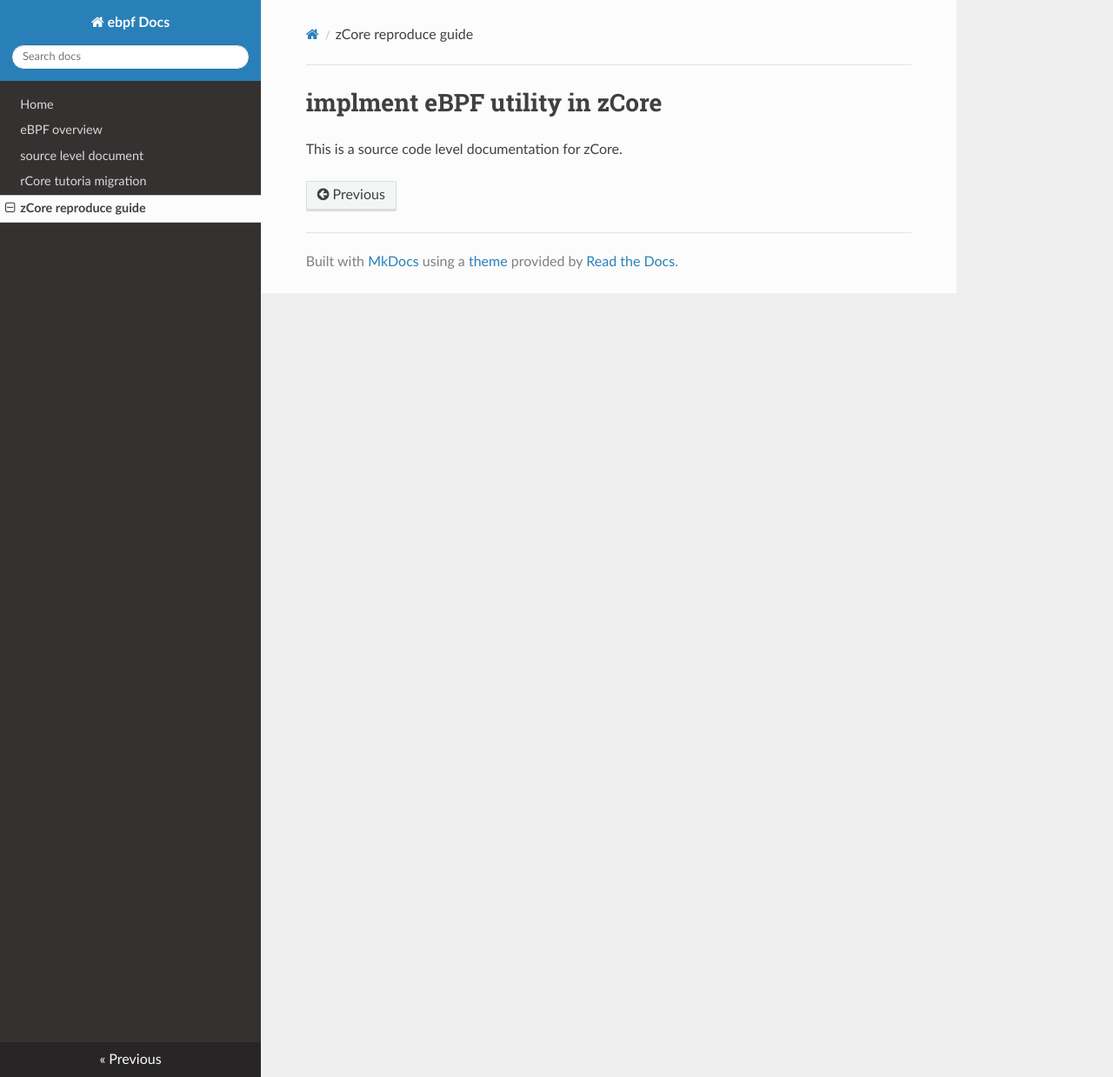
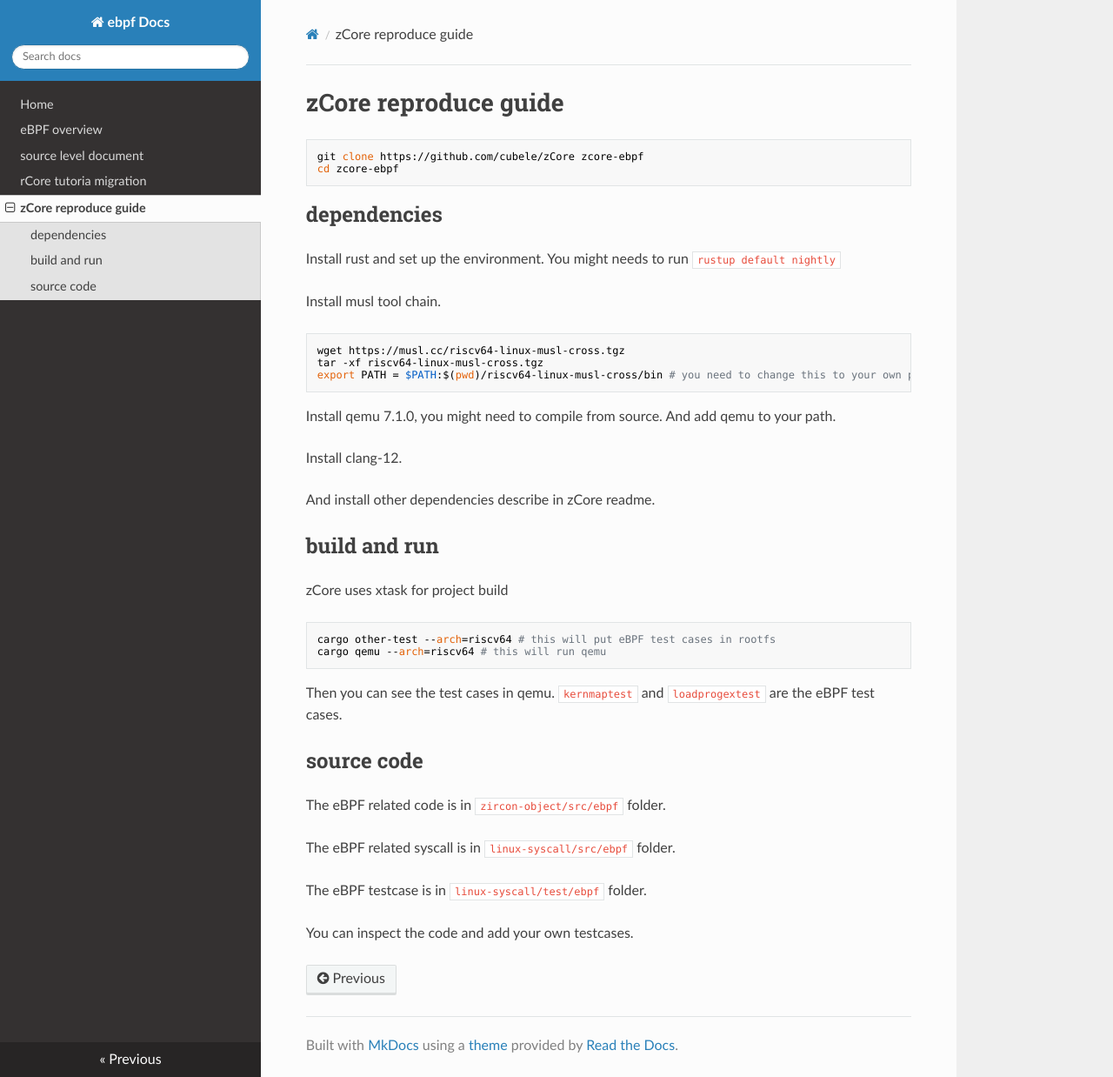
Before and after one commit to livingshade/ebpf-doc, an MkDocs documentation site: the page built from docs/zcore.md, in a window 1280 px wide and 1238 px high. Shown: the whole window at 87% size. Built offline with MkDocs 1.6.1, drawn with Linux system fonts in a browser that asks for light colours; nearby versions of some CDN libraries.

Commit message:
update doc

````diff
--- a/docs/zcore.md
+++ b/docs/zcore.md
@@ -1,3 +1,46 @@
-# implment eBPF utility in zCore
+# zCore reproduce guide
 
-This is a source code level documentation for zCore.
+```bash
+git clone https://github.com/cubele/zCore zcore-ebpf
+cd zcore-ebpf
+```
+
+## dependencies
+
+Install rust and set up the environment.
+You might needs to run `rustup default nightly`
+
+Install musl tool chain.
+
+```bash
+wget https://musl.cc/riscv64-linux-musl-cross.tgz
+tar -xf riscv64-linux-musl-cross.tgz
+export PATH = $PATH:$(pwd)/riscv64-linux-musl-cross/bin # you need to change this to your own path
+```
+
+Install qemu 7.1.0, you might need to compile from source. And add qemu to your path.
+
+Install clang-12.
+
+And install other dependencies describe in zCore readme.
+
+## build and run
+
+zCore uses xtask for project build
+
+```bash
+cargo other-test --arch=riscv64 # this will put eBPF test cases in rootfs
+cargo qemu --arch=riscv64 # this will run qemu
+```
+
+Then you can see the test cases in qemu. `kernmaptest` and `loadprogextest` are the eBPF test cases.
+
+## source code
+
+The eBPF related code is in `zircon-object/src/ebpf` folder.
+
+The eBPF related syscall is in `linux-syscall/src/ebpf` folder.
+
+The eBPF testcase is in `linux-syscall/test/ebpf` folder.
+
+You can inspect the code and add your own testcases.
````
Also changed, not shown: docs/doc.md (added, +12 -0 lines), docs/index.md (+1 -1 lines), docs/rcore.md (+1 -1 lines).
